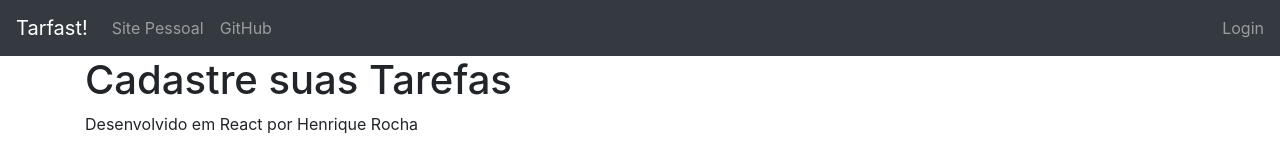
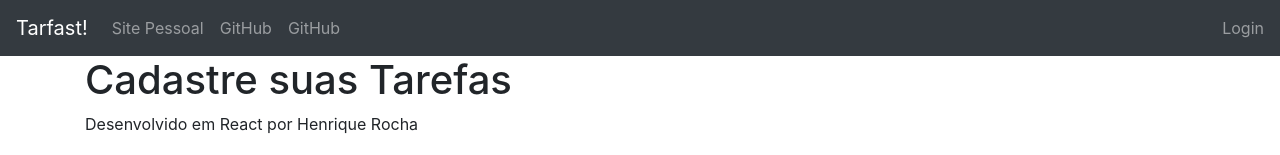
Before and after one commit to hrocha85/Cadastro-Tarefas, a React (Create React App) app: page / in a window 1280 px wide. Shown: the top 155 px of the page. Built offline with nearby package versions, Linux system fonts and the light colour scheme.

Commit message:
commit
Signed-off-by: hrocha85 <hrocha85@gmail.com>

```diff
--- a/src/Components/nav/nav.js
+++ b/src/Components/nav/nav.js
@@ -14,8 +14,9 @@ import {
     NavbarText
 } from 'reactstrap';
 
-// import Home from '../../pages/home/home';
-
+import Home from '../../pages/home/home';
+import Jobs from '../../pages/jobs/jobs'
+import Login from '../../pages/login/login'
 
 const Headers = (props) => {
     const [isOpen, setIsOpen] = useState(false);
@@ -36,6 +37,9 @@ const Headers = (props) => {
                         <NavItem>
                             <NavLink href="https://github.com/hrocha85">GitHub</NavLink>
                         </NavItem>
+                        <NavItem>
+                            <NavLink href="https://github.com/hrocha85">GitHub</NavLink>
+                        </NavItem>
 
                     </Nav>
                     <NavbarText>Login</NavbarText>
```
